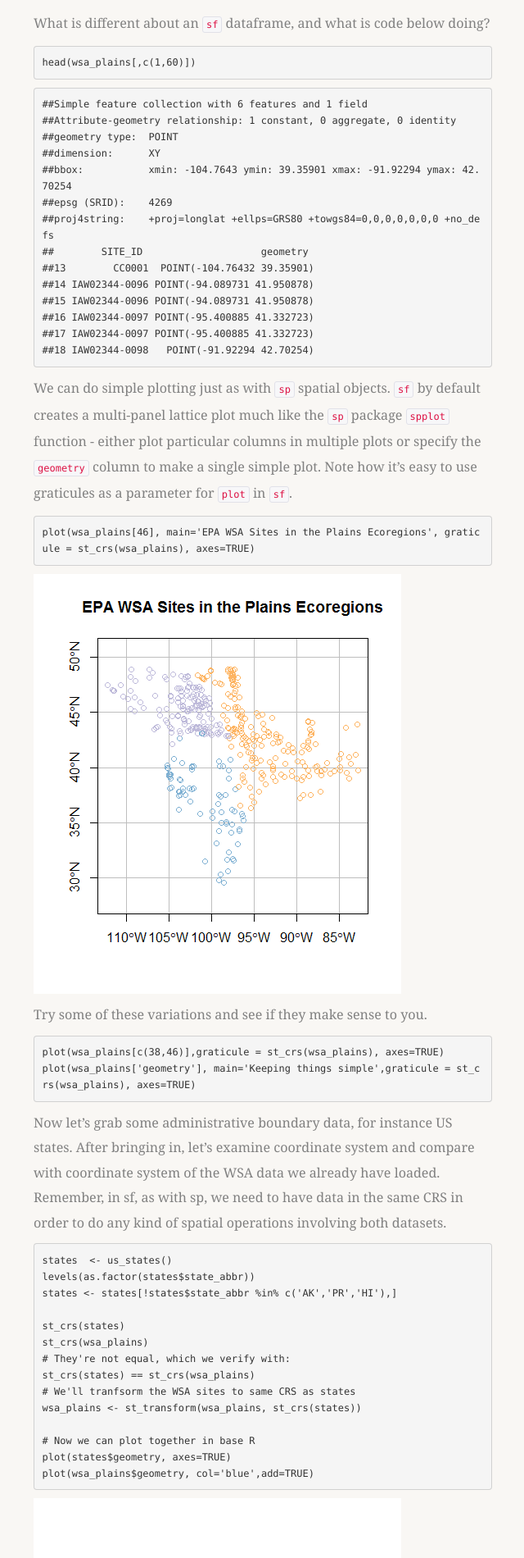
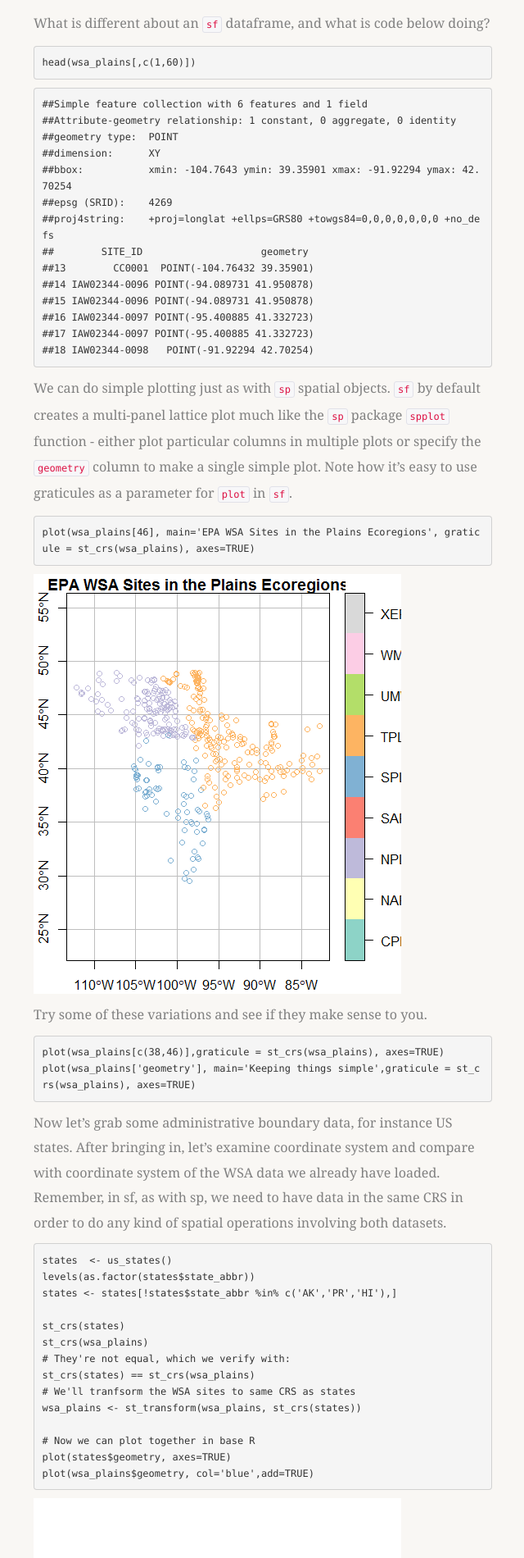
Before and after one commit to mhweber/AWRA_GIS_R_Workshop, a Jekyll site: the page built from _posts/2018-04-22-05-Spatial-Data-In-R-sf.md, in a window 1280 px wide. Shown: the part 2352-4252 px from the top of the page at 82% size, without its empty margins (389-1029 px from the left). Built offline with Jekyll 4.4.1, drawn with Linux system fonts in a browser that asks for light colours; nearby versions of some CDN libraries; some web fonts are replaced; library files that are not in the unit come from our copies.

Commit message:
update figure

````diff
--- a/_posts/2018-04-22-05-Spatial-Data-In-R-sf.md
+++ b/_posts/2018-04-22-05-Spatial-Data-In-R-sf.md
@@ -139,7 +139,7 @@ plot(states$geometry, axes=TRUE)
 plot(wsa_plains$geometry, col='blue',add=TRUE)
 ```
 
-![States_WSASites](/AWRA_GIS_R_Workshop/figure/States_WSASites.png)
+![States_WSASites.png](/AWRA_GIS_R_Workshop/figure/States_WSASites.png)
 
 
 Take a few minutes and try using some simple features functions like st_buffer on the cities or st_centrioid or st_union on the counties and plot to see if it works.
````
Also changed, not shown: figure/WSASites.png.
